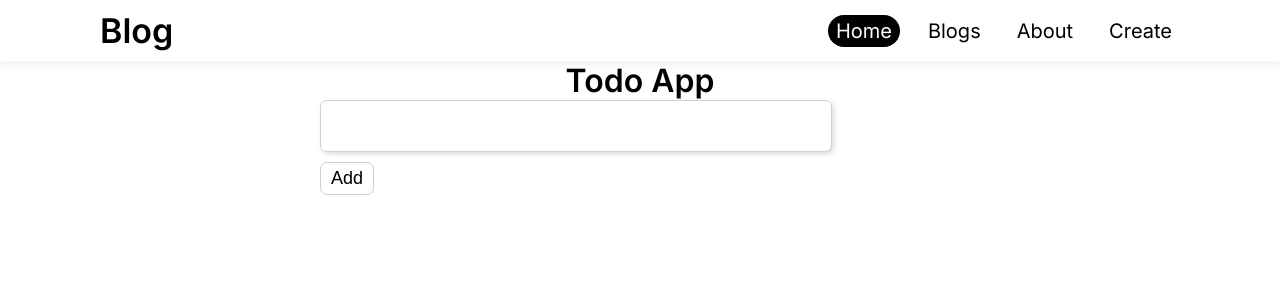
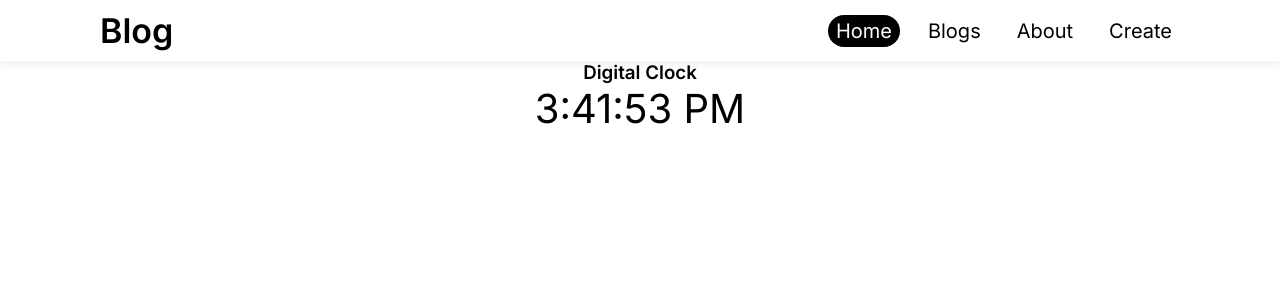
Before and after one commit to joyadeep/Reactclassroom, a React (Create React App) app: page / in a window 1280 px wide. Shown: the top 300 px of the page. Built offline with nearby package versions, Linux system fonts and the light colour scheme.

Commit message:
set interval and settimeout

```diff
--- a/src/pages/Home.jsx
+++ b/src/pages/Home.jsx
@@ -1,62 +1,24 @@
-import React,{useReducer, useState} from 'react'
-
-
-const todoReducer = (state,action)=>{
-  switch (action.type) {
-    case 'ADD_TODO':
-      return [...state,{id:Date.now(), text:action.payload , completed:false}]
-    case 'TOGGLE_TODO' :
-      return state.map(todo =>
-        todo.id === action.payload ? {...todo, completed:!todo.completed} : todo
-        )
-    case 'DELETE_TODO':    //     1      !=       1
-      return state.filter(todo=>todo.id !== action.payload)
-    default :
-      return
-  }
-}
+import React,{useEffect, useState} from 'react'
 
 const Home = () => {
 
-  const [todos,dispatch]=useReducer(todoReducer,[])
-  const [data,setData]=useState('')
+  const [time,setTime]=useState(new Date())
+
+useEffect(()=>{
+
+  const timeInterval=setInterval(()=>{
+    setTime(new Date())
+  },1000)
+
+  return(()=>clearInterval(timeInterval))
 
 
-  const handleAddTodo=e=>{
-    e.preventDefault();
-    dispatch({type:'ADD_TODO',payload:data})
-    setData('')
-  }
-
-  const handleToggleTodo=id=>{
-    dispatch({type:'TOGGLE_TODO',payload:id})
-  }
-
-  const handleDeleteTodo = id=>{
-    dispatch({type:'DELETE_TODO',payload:id})
-  }
-
+},[])
 
   return (
     <div style={{width:'50%',margin:'0 auto',textAlign:'center'}} >
-      <h1>Todo App</h1>
-      <form onSubmit={handleAddTodo} >
-          <input type="text" name="data" value={data} onChange={(e)=>setData(e.target.value)} />
-          <button>Add</button>
-      </form>
-
-      <ul>
-        {
-          todos.map(todo=>{
-            return (
-              <li key={todo.id} style={{textDecoration: todo.completed ? 'line-through': 'none'}} >
-                <span onClick={()=>handleToggleTodo(todo.id)} > {todo.text}</span>
-                <button onClick={()=>handleDeleteTodo(todo.id)} >Delete</button>
-              </li>
-            )
-          })
-        }
-      </ul>
+      <h3>Digital Clock</h3>
+      <p style={{fontSize:'40px'}} >{time.toLocaleTimeString()}</p>
     </div>
   )
 }
```
